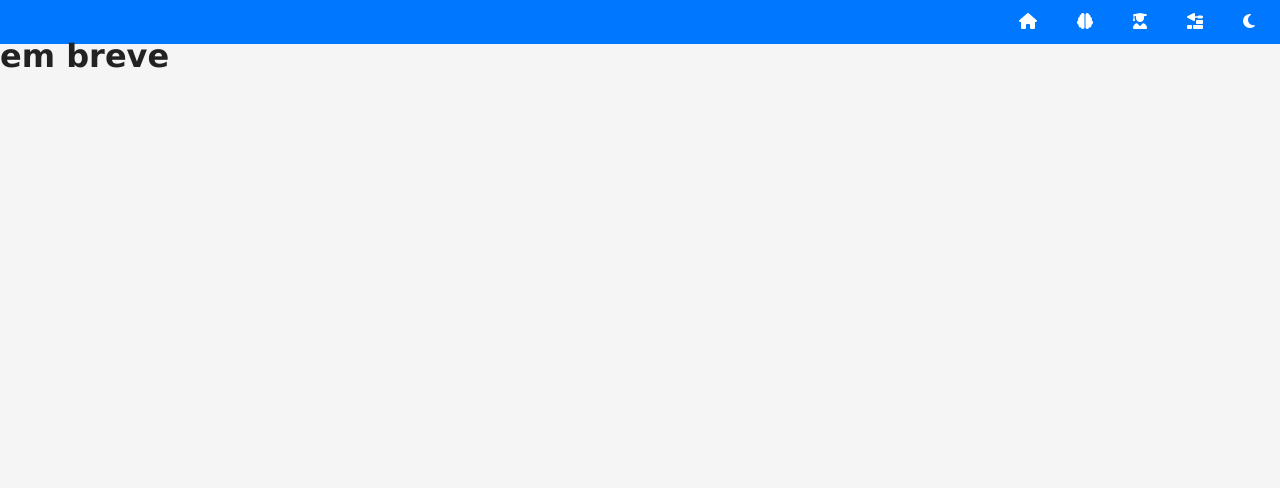
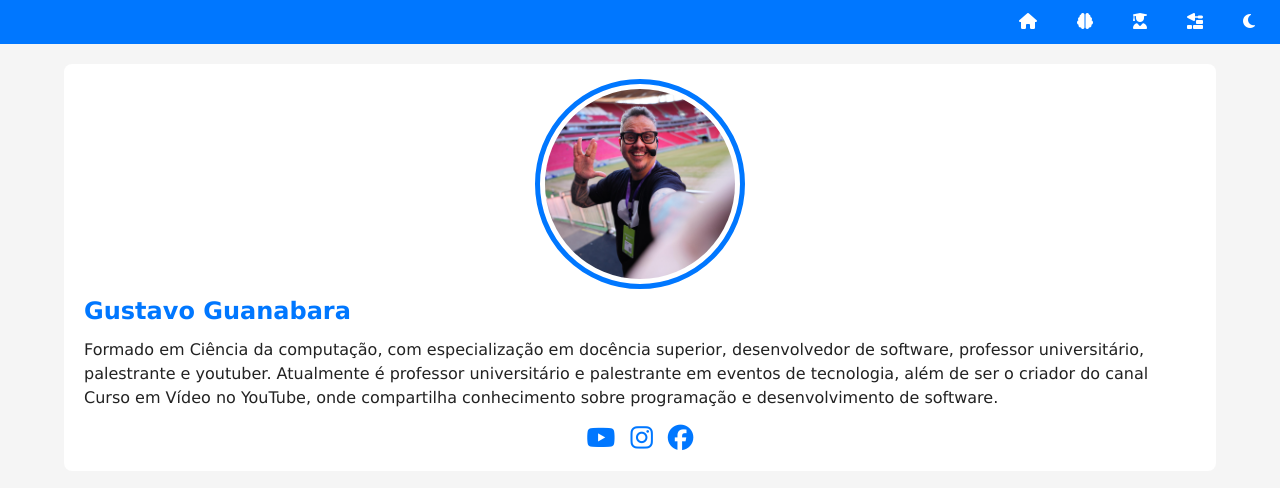
Before and after one commit to Douglas20033/projeto-portif-lio, a plain HTML site: page index.html in a window 1280 px wide. Drawn offline with Linux system fonts and the light colour scheme.

Commit message:
Atualização main em css

```diff
--- a/estilos/style.css
+++ b/estilos/style.css
@@ -64,3 +64,56 @@ header{
         border-radius: 5px;
         transition: background-color 0.3s, color 0.3s ease;
     }
+
+    main{
+       display: grid;
+       grid-template-columns: auto 90vw auto;
+       gap: 20px;
+       margin-top: 20px;
+    }
+
+    section#ficha{
+        background-color: var(--fundo-card) ;
+        padding: 20px;
+        border-radius: 8px;
+        grid-column: 2;
+    }
+
+    section#ficha img.foto{
+
+        width: 200px;
+        aspect-ratio: 1/1;
+        object-fit: cover;
+        border-radius: 50%;
+        border: 5px solid var(--fundo-card);
+        outline: 5px solid var(--destaque);
+        display: block;
+        margin: auto;
+        margin-bottom: 15px;
+    }
+
+    section#ficha h1{
+        color: var(--destaque);
+        margin: 15px 0;
+        font-size: 1.5em;
+        text-align: left;
+    }
+
+    div#social {
+        display: flex;
+        justify-content: center;
+        align-items: center;
+        font-size: 1.6em;
+        gap: 15px;
+        margin-top: 15px;
+    }
+
+    div#social a {
+        color: var(--destaque);
+
+    }
+
+
+    div#social a:hover {
+        color: var(--destaque-inverso);
+    }
--- a/index.html
+++ b/index.html
@@ -24,7 +24,22 @@
     </header>
 
     <main>
-        <h1>em breve</h1>
+        <section id="ficha">
+            <img src="imagens/guanabara-perfil.jpg" alt="Gustavo Guanabara" class="foto">
+            <h1>Gustavo Guanabara</h1>
+            <p>Formado em Ciência da computação, com especialização em docência superior,
+                desenvolvedor de software, professor universitário, palestrante e youtuber. Atualmente é professor universitário e palestrante em eventos de tecnologia, além de ser o criador do canal Curso em Vídeo no YouTube, onde compartilha conhecimento sobre programação e desenvolvimento de software.
+                <div id="social">
+
+                    <a href="https://www.youtube.com/c/CursoemVideo" target="_blank"><i class="fa-brands fa-youtube"></i></a>
+                    <a href="https://www.instagram.com/gustavoguanabara/" target="_blank"><i class="fa-brands fa-instagram"></i></a>
+                    <a href="https://www.facebook.com/gustavoguanabara" target="_blank"><i class="fa-brands fa-facebook"></i></a>
+
+                </div>
+            </p>
+
+        </section>
+        <section id="detalhes"></section>
     </main>
 
     <footer>
```
